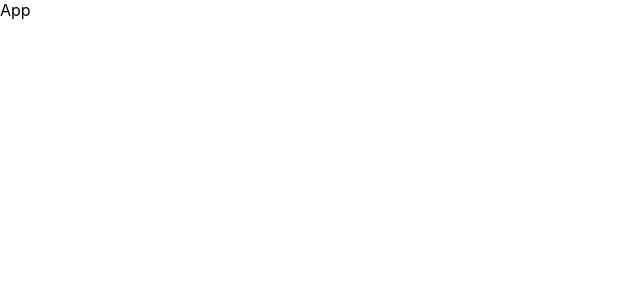
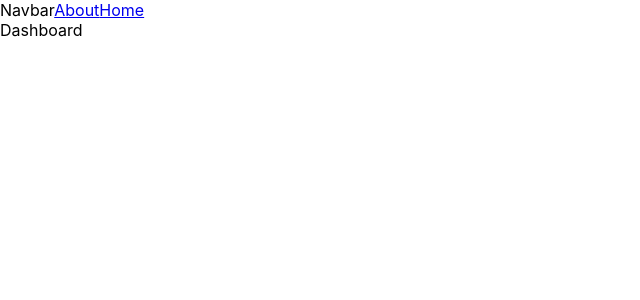
Before and after one commit to jake-the-cake/jelly-care, a React (Create React App) app in the folder client/: page / in a window 1280 px wide. Shown: the top 300 px of the page, without its empty margins (0-640 px from the left). Built offline with nearby package versions, Linux system fonts and the light colour scheme.

Commit message:
add some routing

```diff
--- a/client/package.json
+++ b/client/package.json
@@ -12,6 +12,7 @@
     "@types/react-dom": "^18.0.0",
     "react": "^18.2.0",
     "react-dom": "^18.2.0",
+    "react-router-dom": "^6.3.0",
     "react-scripts": "5.0.1",
     "typescript": "^4.4.2",
     "web-vitals": "^2.1.0"
--- a/client/src/App.tsx
+++ b/client/src/App.tsx
@@ -1,14 +1,24 @@
-import React, { Context, useContext } from 'react'
+import React, { Context, createContext } from 'react'
+import { Dashboard } from './pages/Dashboard';
+import { Route, Routes, Link, BrowserRouter } from 'react-router-dom'
 
-const UserContext: Context<any>= React.createContext(null)
+const UserContext: Context<any> = createContext(null)
 let user = 'papa'
 
 const App = () => {
   return (
     <UserContext.Provider value={{user:user + 'n'}}>
-      <div className="App">
-        App
-      </div>
+      <BrowserRouter>
+        <nav className='header__container'>
+          Navbar
+          <Link to='/about'>About</Link>
+          <Link to='/'>Home</Link>
+        </nav>
+        <Routes>
+          <Route path='/' element={<Dashboard />} />
+          <Route path='/about' element={<>About</>} />
+        </Routes>
+      </BrowserRouter>
     </UserContext.Provider>
   );
 }
--- /dev/null
+++ b/client/src/pages/Dashboard.tsx
@@ -0,0 +1,7 @@
+export const Dashboard = () => {
+  return (
+    <div className="container-90">
+      Dashboard
+    </div>
+  )
+}
```
Also changed, not shown: 1 other file (tests, documents, lock files or other folders).
